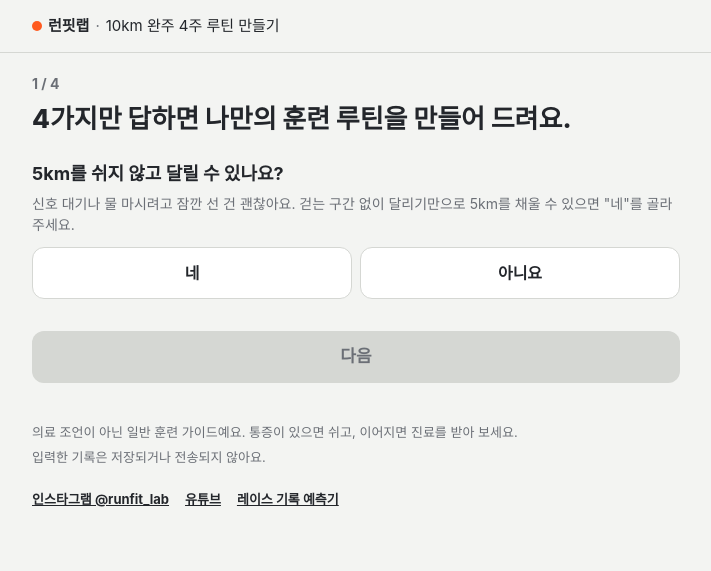
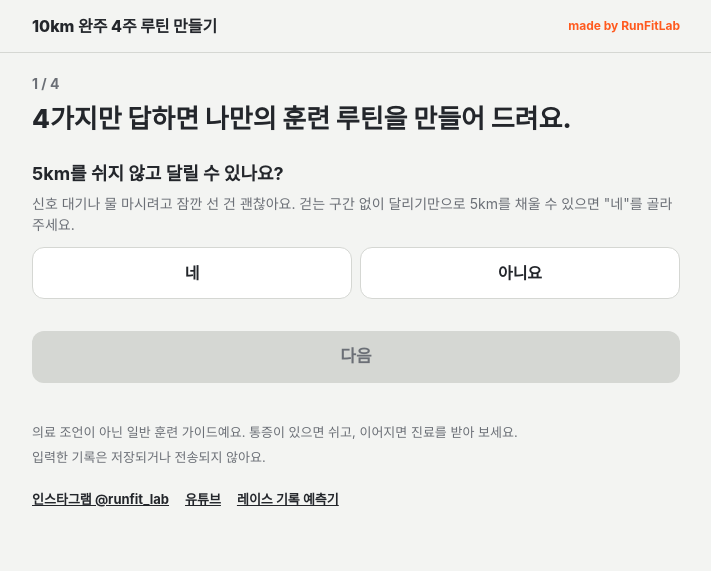
Before and after one commit to jisoo-624/runfitlab-predictor, a website with bundled scripts: page plan/10k/index.html in a window 1280 px wide. Shown: the whole page, without its empty margins (284-995 px from the left). Built offline with nearby package versions, Linux system fonts and the light colour scheme; a web font is replaced by a local one.

Commit message:
Make RunFitLab credit orange and rework the page top bar
- Image: "Made by RunFitLab" is larger (28px) and orange.
- Web top bar: "10km 완주 4주 루틴 만들기" on the left and a small
  orange "made by RunFitLab" on the right, with smaller type under
  360px so the title is not truncated.

Co-Authored-By: Claude Opus 5.5 <noreply@anthropic.com>

```diff
--- a/plan/10k/index.html
+++ b/plan/10k/index.html
@@ -24,7 +24,8 @@
 
 <header class="topbar">
   <div class="topbar-inner">
-    <span class="dot" aria-hidden="true"></span><strong>런핏랩</strong><span class="topbar-sep" aria-hidden="true">·</span><span>10km 완주 4주 루틴 만들기</span>
+    <strong class="topbar-title">10km 완주 4주 루틴 만들기</strong>
+    <span class="topbar-brand">made by RunFitLab</span>
   </div>
 </header>
 
--- a/plan/10k/render.js
+++ b/plan/10k/render.js
@@ -86,7 +86,7 @@ export function layout(plan, measure, opts = {}) {
   rect(0, 0, WIDTH, HEIGHT, 0, { fill: C.bg });
 
   // ① 헤더 (120~400)
-  text("brand", [{ text: "Made by RunFitLab", color: C.dim }], { x: R, y: 150, weight: 700, size: 22, maxWidth: 400, align: "right" });
+  text("brand", [{ text: "Made by RunFitLab", color: C.orange }], { x: R, y: 156, weight: 700, size: 28, maxWidth: 480, align: "right" });
   text("title", [{ text: "10km 완주 4주 루틴", color: C.white }], { x: L, y: 256, weight: 800, size: 72, minSize: 56, maxWidth: CONTENT_W });
   if (plan.adjustNote) {
     text("adjust", [{ text: plan.adjustNote, color: C.orange }], { x: L, y: 318, weight: 700, size: 28, minSize: 22, maxWidth: CONTENT_W });
--- a/plan/10k/style.css
+++ b/plan/10k/style.css
@@ -43,21 +43,24 @@ body {
   padding: 0 16px;
   display: flex;
   align-items: center;
-  gap: 6px;
-  font-size: 15px;
+  gap: 12px;
   white-space: nowrap;
   overflow: hidden;
 }
 
-.topbar-inner span:last-child { overflow: hidden; text-overflow: ellipsis; }
-.topbar-sep { color: var(--mute); }
+.topbar-title {
+  font-size: 16px;
+  font-weight: 800;
+  overflow: hidden;
+  text-overflow: ellipsis;
+}
 
-.dot {
-  width: 10px;
-  height: 10px;
-  border-radius: 50%;
-  background: var(--orange);
+.topbar-brand {
+  margin-left: auto;
   flex: none;
+  font-size: 12px;
+  font-weight: 700;
+  color: var(--orange);
 }
 
 /* ---------- 페이지 ---------- */
@@ -625,3 +628,9 @@ h1:focus { outline: none; }
   color: var(--ink);
   font-weight: 700;
 }
+
+@media (max-width: 360px) {
+  .topbar-inner { gap: 8px; }
+  .topbar-title { font-size: 14px; }
+  .topbar-brand { font-size: 11px; }
+}
```
Also changed, not shown: reports/contact-sheet.png.
